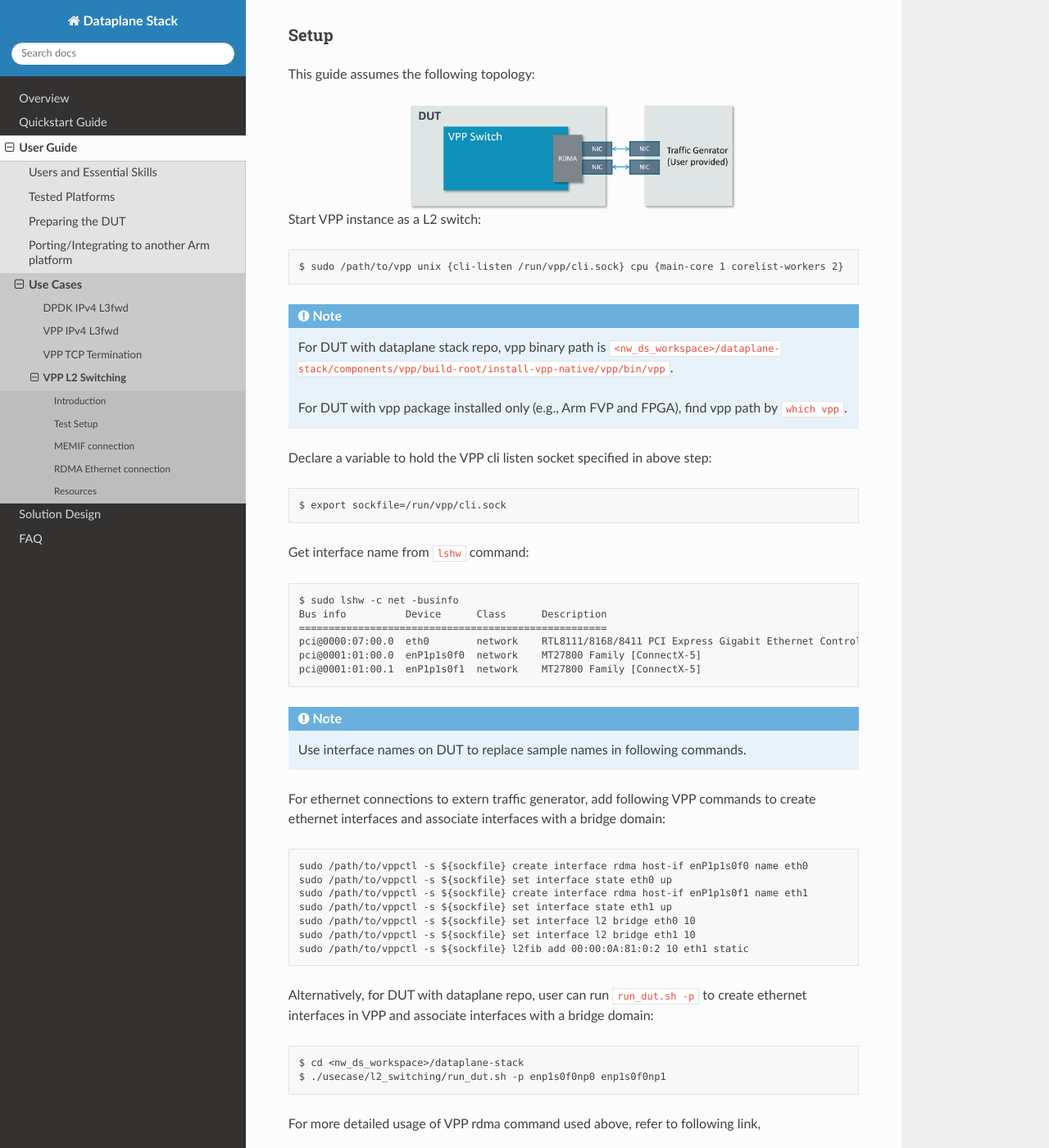
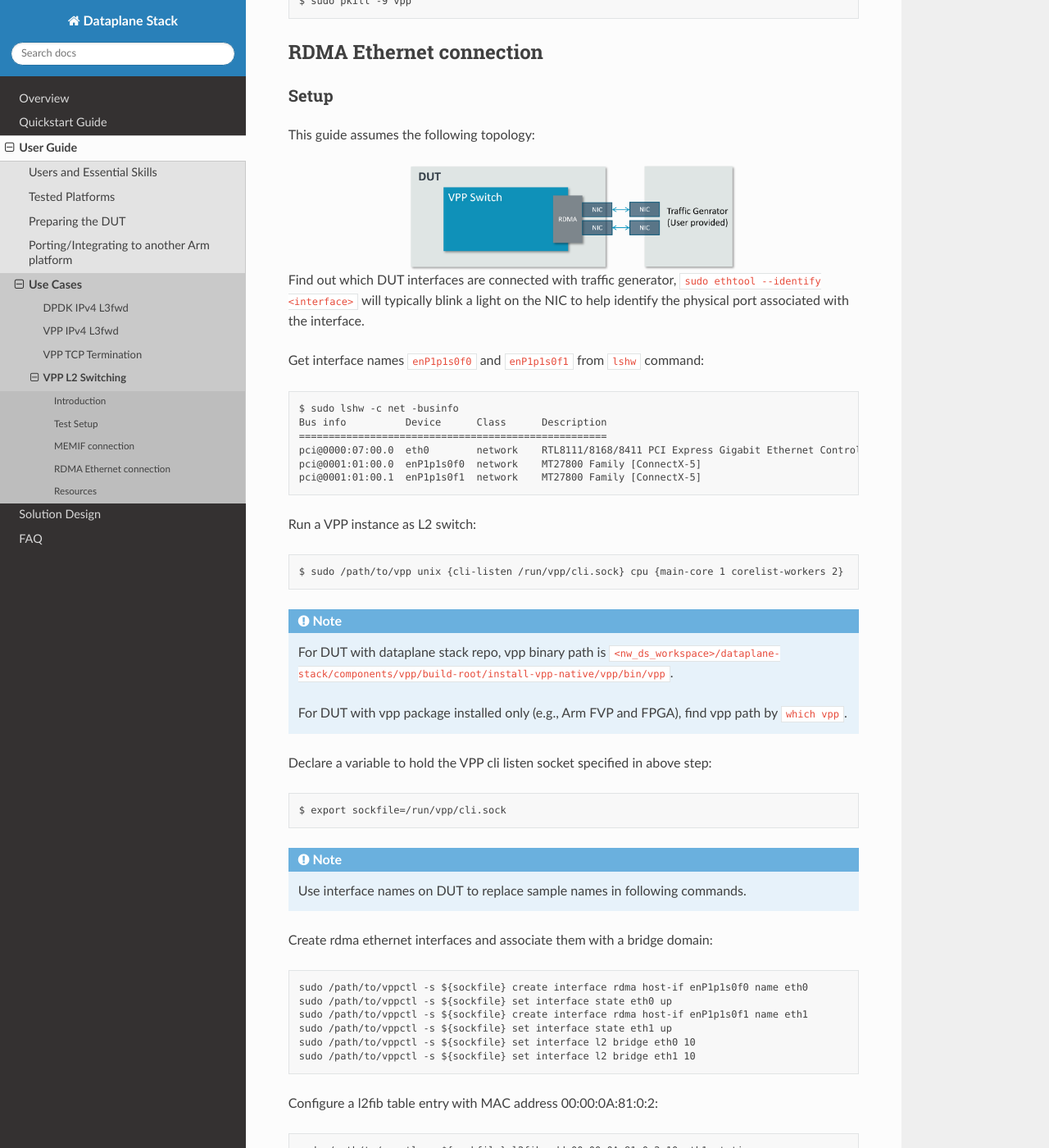
Before and after one commit to Yefeng-Lin/dataplane-stack_doc, a Sphinx documentation site: the page built from doc/user_guide/l2_switching_vpp.rst, in a window 1280 px wide and 1400 px high, scrolled down 4219 px. Shown: the whole window at 82% size. Built offline with Sphinx 7.4.7 and the Read the Docs theme 2.0.0, drawn with Linux system fonts in a browser that asks for light colours; some of the changed text lies outside the part shown.

Commit message:
Update l2 switching doc for interface name

```diff
--- a/doc/user_guide/l2_switching_vpp.rst
+++ b/doc/user_guide/l2_switching_vpp.rst
@@ -53,7 +53,7 @@
    :align: center
    :width: 400
 
-Start VPP instance as a L2 switch::
+Run a VPP instance as L2 switch::
 
         $ sudo /path/to/vpp unix {cli-listen /run/vpp/cli-dut.sock} cpu {main-core 1 corelist-workers 2}
 
@@ -78,6 +78,9 @@
         sudo /path/to/vppctl -s ${sockfile} set int state memif2/1 up
         sudo /path/to/vppctl -s ${sockfile} set interface l2 bridge memif1/1 10
         sudo /path/to/vppctl -s ${sockfile} set interface l2 bridge memif2/1 10
+
+Configure a l2fib table entry with MAC address 00:00:0A:81:0:2::
+
         sudo /path/to/vppctl -s ${sockfile} l2fib add 00:00:0A:81:0:2 10 memif2/1 static
 
 .. note::
@@ -105,7 +108,7 @@
 Test
 ~~~~
 
-Start another VPP instance as a software traffice generator::
+Run a VPP instance as software traffice generator::
 
         $ sudo /path/to/vpp unix {cli-listen /run/vpp/cli-tg.sock} cpu {main-core 3 corelist-workers 4}
 
@@ -140,12 +143,12 @@
 
 Start to send the traffic to VPP switch instance::
 
-        sudo /path/to/vppctl -s ${sockfile-tg} packet-generator enable-stream pg0
+        $ sudo /path/to/vppctl -s ${sockfile-tg} packet-generator enable-stream pg0
 
 Then VPP switch instance will forward those packets out on output interface. After several seconds,
 run below command to check memif interfaces rx/tx counters on VPP switch instance::
 
-        sudo /path/to/vppctl -s ${sockfile} show interface
+        $ sudo /path/to/vppctl -s ${sockfile} show interface
 
 Alternatively, for DUT with dataplane repo, user can choose to run the script ``run_tg.sh``
 to create a software traffic generator and send packets to VPP switch::
@@ -185,7 +188,20 @@
    :align: center
    :width: 400
 
-Start VPP instance as a L2 switch::
+Find out which DUT interfaces are connected with traffic generator,
+``sudo ethtool --identify <interface>`` will typically blink a light on the NIC to help identify the
+physical port associated with the interface.
+
+Get interface names ``enP1p1s0f0`` and ``enP1p1s0f1`` from ``lshw`` command::
+
+        $ sudo lshw -c net -businfo
+        Bus info          Device      Class      Description
+        ====================================================
+        pci@0000:07:00.0  eth0        network    RTL8111/8168/8411 PCI Express Gigabit Ethernet Controller
+        pci@0001:01:00.0  enP1p1s0f0  network    MT27800 Family [ConnectX-5]
+        pci@0001:01:00.1  enP1p1s0f1  network    MT27800 Family [ConnectX-5]
+
+Run a VPP instance as L2 switch::
 
         $ sudo /path/to/vpp unix {cli-listen /run/vpp/cli.sock} cpu {main-core 1 corelist-workers 2}
 
@@ -198,20 +214,10 @@
 
         $ export sockfile=/run/vpp/cli.sock
 
-Get interface name from ``lshw`` command::
-
-        $ sudo lshw -c net -businfo
-        Bus info          Device      Class      Description
-        ====================================================
-        pci@0000:07:00.0  eth0        network    RTL8111/8168/8411 PCI Express Gigabit Ethernet Controller
-        pci@0001:01:00.0  enP1p1s0f0  network    MT27800 Family [ConnectX-5]
-        pci@0001:01:00.1  enP1p1s0f1  network    MT27800 Family [ConnectX-5]
-
 .. note::
         Use interface names on DUT to replace sample names in following commands.
 
-For ethernet connections to extern traffic generator, add following VPP commands
-to create ethernet interfaces and associate interfaces with a bridge domain::
+Create rdma ethernet interfaces and associate them with a bridge domain::
 
         sudo /path/to/vppctl -s ${sockfile} create interface rdma host-if enP1p1s0f0 name eth0
         sudo /path/to/vppctl -s ${sockfile} set interface state eth0 up
@@ -219,6 +225,9 @@
         sudo /path/to/vppctl -s ${sockfile} set interface state eth1 up
         sudo /path/to/vppctl -s ${sockfile} set interface l2 bridge eth0 10
         sudo /path/to/vppctl -s ${sockfile} set interface l2 bridge eth1 10
+
+Configure a l2fib table entry with MAC address 00:00:0A:81:0:2::
+
         sudo /path/to/vppctl -s ${sockfile} l2fib add 00:00:0A:81:0:2 10 eth1 static
 
 Alternatively, for DUT with dataplane repo, user can run ``run_dut.sh -p`` to create
```
Also changed, not shown: other parts of doc/user_guide/l2_switching_vpp.rst (+2 -2 lines).
